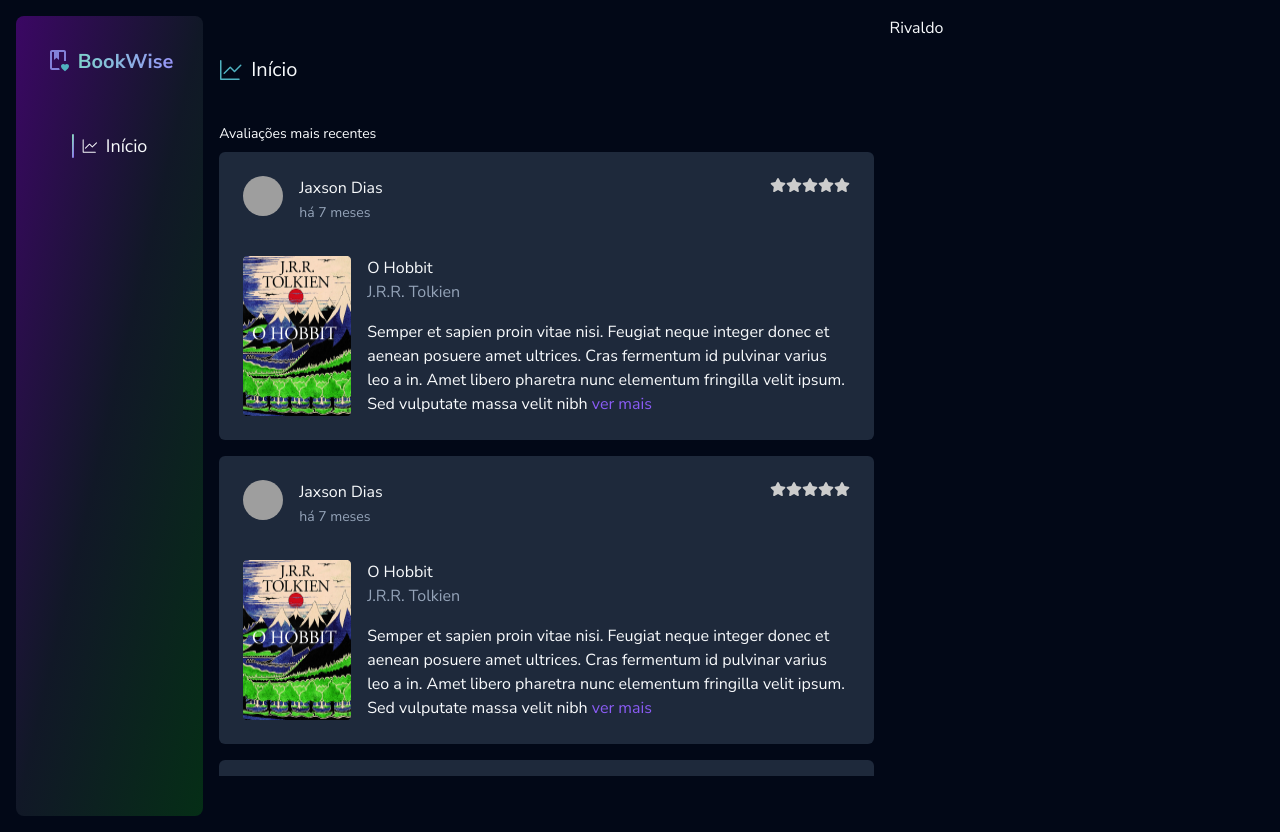
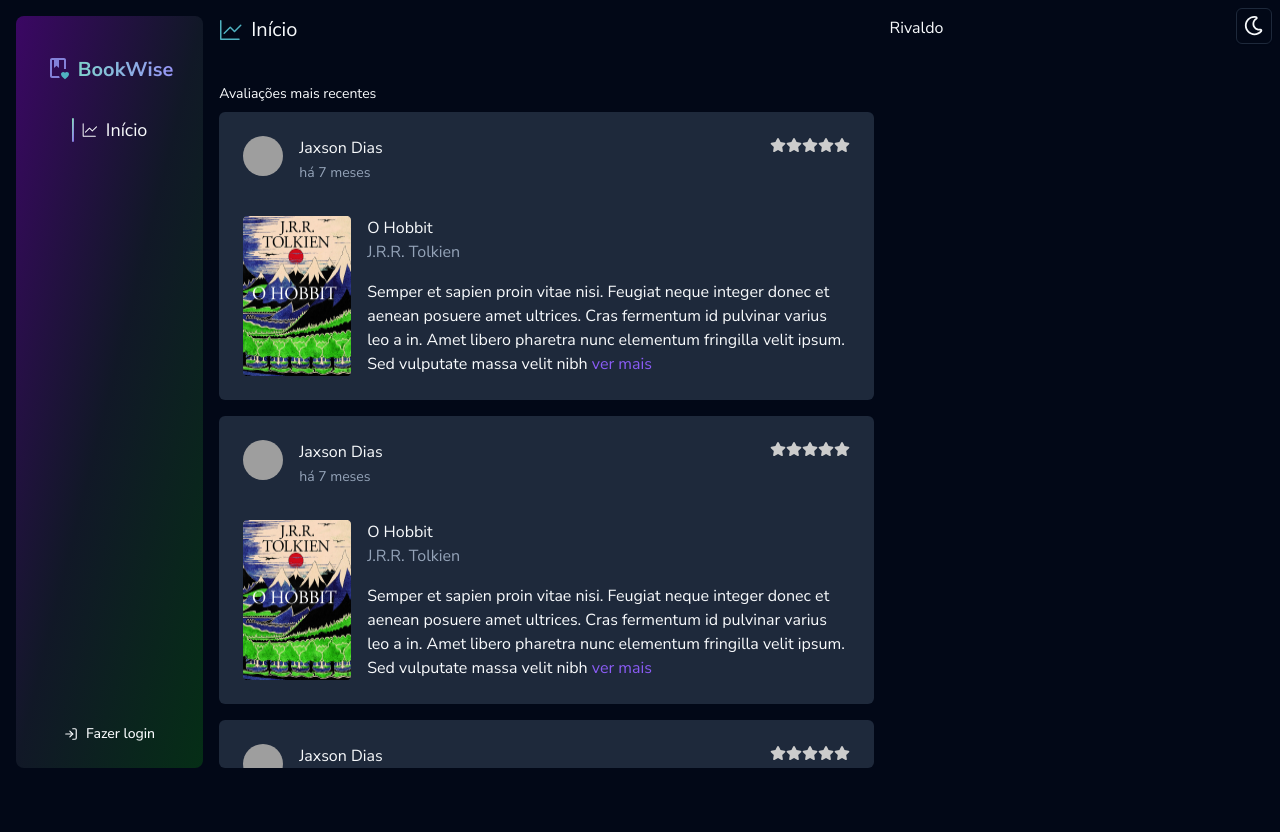
Before and after one commit to awardlys/book-wise-app, a React (Vite) app: page /home in a window 1280 px wide. After the commit the page ends 800 px from the top, so only its background shows below. Built offline with nearby package versions, Linux system fonts and the light colour scheme; grey boxes are pictures that could not be loaded; a web font is replaced by a local one.

Commit message:
feat(src): scroll page home

```diff
--- a/src/components/post.tsx
+++ b/src/components/post.tsx
@@ -4,7 +4,7 @@ import { Rating } from "./rating";
 
 export function Post() {
   return (
-    <div className="flex-col flex w-full bg-muted p-6 rounded-md gap-8">
+    <div className="flex-col flex w-full dark:bg-muted bg-gray-300 p-6 rounded-md gap-8">
       <div className="flex justify-between">
         <AvatarPost
           name="Jaxson Dias"
--- a/src/components/sidebar.tsx
+++ b/src/components/sidebar.tsx
@@ -1,20 +1,27 @@
 import logo from "@/assets/logo-book.svg";
 import { GoGraph } from "react-icons/go";
+import { LuLogIn } from "react-icons/lu";
+import { Button } from "./ui/button";
 
 export function Sidebar() {
   return (
-    <aside className="flex flex-col items-center bg-gradient-to-tl rounded-lg from-green-950 via-gray-900 to-purple-950">
-      <div className="flex gap-2 mt-8 mb-14">
+    <aside className="flex flex-col justify-between pt-10 pb-4 items-center dark:bg-gradient-to-tl rounded-lg dark:from-green-950 dark:via-gray-900 dark:to-purple-950 bg-gradient-to-tr from-green-500 via-gray-500 to-purple-700">
+      <div className="flex flex-col items-center justify-center gap-8">
+        <div className="flex gap-2">
           <img src={logo} alt="Icone com um coração!" className="h-6 w-6" />
           <span className="text-xl font-bold text-logo">BookWise</span>
         </div>
         <div className="flex items-center gap-2">
-        <div className=" flex gap-2 items-center">
+          <div className="flex gap-2 items-center">
             <div className="bg-gradient-to-br from-green-300 to-violet-500 h-6 w-[2px] rounded-lg" />
             <GoGraph className="h-4 w-4 fill-accent-foreground" />
-          <h2 className="text-lg">Início</h2>
+            <h2 className="text-lg text-accent-foreground">Início</h2>
           </div>
         </div>
+      </div>
+      <Button  className="flex gap-2 items-center" variant={"ghost"} >
+       <LuLogIn/> Fazer login
+      </Button>
     </aside>
   );
 }
--- a/src/pages/home/index.tsx
+++ b/src/pages/home/index.tsx
@@ -3,14 +3,14 @@ import { GoGraph } from "react-icons/go";
 
 export function Home() {
   return (
-    <div>
+    <div className="max-h-[94vh] overflow-x-hidden custom-scrollbar rounded-md">
       <div className="flex items-center gap-2 mb-10">
         <GoGraph color="#50B2C0" className="h-6 w-6" />
         <h2 className="text-xl">Início</h2>
       </div>
       <p className="text-sm mb-2">Avaliações mais recentes</p>
-      <div className="flex flex-col gap-4 max-h-[78vh] overflow-x-hidden custom-scrollbar ">
-        {Array.from({ length: 5 }).map((_, i) => (
+      <div className="flex flex-col gap-4">
+        {Array.from({ length: 20 }).map((_, i) => (
           <Post key={i} />
         ))}
       </div>
--- a/src/pages/layout/layout-home.tsx
+++ b/src/pages/layout/layout-home.tsx
@@ -1,3 +1,4 @@
+import { ModeToggle } from "@/components/mode-toggle";
 import { Sidebar } from "@/components/sidebar";
 import { Outlet } from "react-router-dom";
 
@@ -5,10 +6,13 @@ export function LayoutHome() {
   return (
     <div className="grid grid-cols-app gap-4 p-4 justify-center">
       <Sidebar />
-      <div className="py-10">
+      <div>
         <Outlet />
       </div>
       <div>Rivaldo</div>
+      <div className="absolute top-2 right-2">
+        <ModeToggle/>
+      </div>
     </div>
   );
 }
```
Lines whose indentation alone changed are shown as unchanged.
